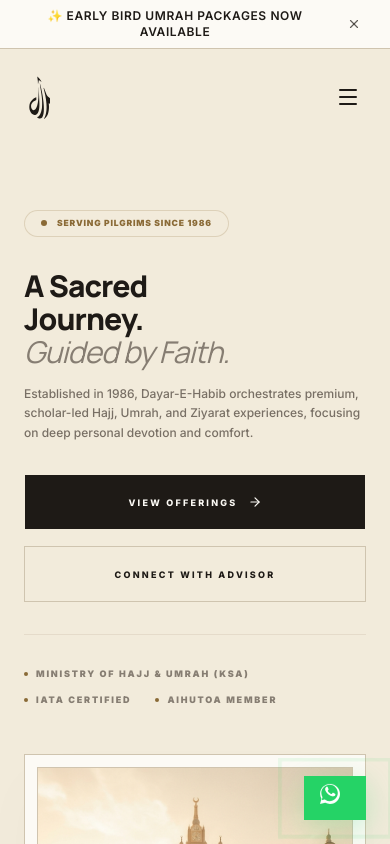
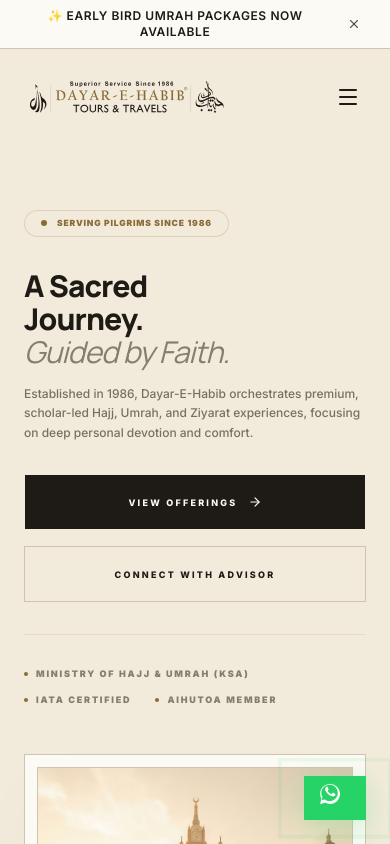
Before and after one commit to shafinmahida/dayar-e-habib-platform-v2, a Next.js app: page / in a window 390 px wide. Shown: the top 844 px of the page. Built offline with nearby package versions, Linux system fonts and the light colour scheme; a web font is replaced by a local one.

Commit message:
feat: use full logo everywhere, fix mobile timeline overlap, and remove medical references from Hajj FAQs

```diff
--- a/components/layout/Navbar.tsx
+++ b/components/layout/Navbar.tsx
@@ -87,13 +87,9 @@
                 <Logo
                   variant="full"
                   className={cn(
-                    "hidden sm:block w-auto text-foreground transition-all duration-500",
-                    scrolled ? "h-12 md:h-13 lg:h-15" : "h-16 md:h-19 lg:h-23"
+                    "w-auto text-foreground transition-all duration-500",
+                    scrolled ? "h-10 sm:h-12 md:h-13 lg:h-15" : "h-12 sm:h-16 md:h-19 lg:h-23"
                   )}
-                />
-                <Logo
-                  variant="mark"
-                  className="block sm:hidden h-12 w-auto text-foreground"
                 />
               </Link>
             </div>
--- a/components/sections/home/journey-timeline.tsx
+++ b/components/sections/home/journey-timeline.tsx
@@ -68,7 +68,7 @@
                   {/* Step Container (50% Width on Desktop) */}
                   <div
                     className={cn(
-                      "w-full lg:w-[45%] pl-14 lg:pl-0 relative flex flex-col",
+                      "w-full lg:w-[45%] pl-20 lg:pl-0 relative flex flex-col",
                       // Text alignment matches side
                       isEven ? "lg:text-left lg:pl-10" : "lg:text-right lg:pr-10"
                     )}
--- a/constants/packages.ts
+++ b/constants/packages.ts
@@ -70,7 +70,7 @@
     ],
     faqs: [
       { question: "What is the average group size for the Hajj package?", answer: "We maintain a maximum ratio of 25 pilgrims per guide to ensure dedicated support and personal care." },
-      { question: "Are medical advisors present in the group?", answer: "Yes, our team includes licensed medical representatives to support health needs throughout the Hajj days." }
+      { question: "Is scholar guidance provided throughout the journey?", answer: "Yes, our groups are accompanied by religious scholars who guide pilgrims through all Hajj rituals and lectures." }
     ]
   },
   {
@@ -145,7 +145,7 @@
     ],
     faqs: [
       { question: "What is the average group size for the Hajj package?", answer: "We maintain a maximum ratio of 25 pilgrims per guide to ensure dedicated support and personal care." },
-      { question: "Are medical advisors present in the group?", answer: "Yes, our team includes licensed medical representatives to support health needs throughout the Hajj days." }
+      { question: "Is scholar guidance provided throughout the journey?", answer: "Yes, our groups are accompanied by religious scholars who guide pilgrims through all Hajj rituals and lectures." }
     ]
   },
   {
```
